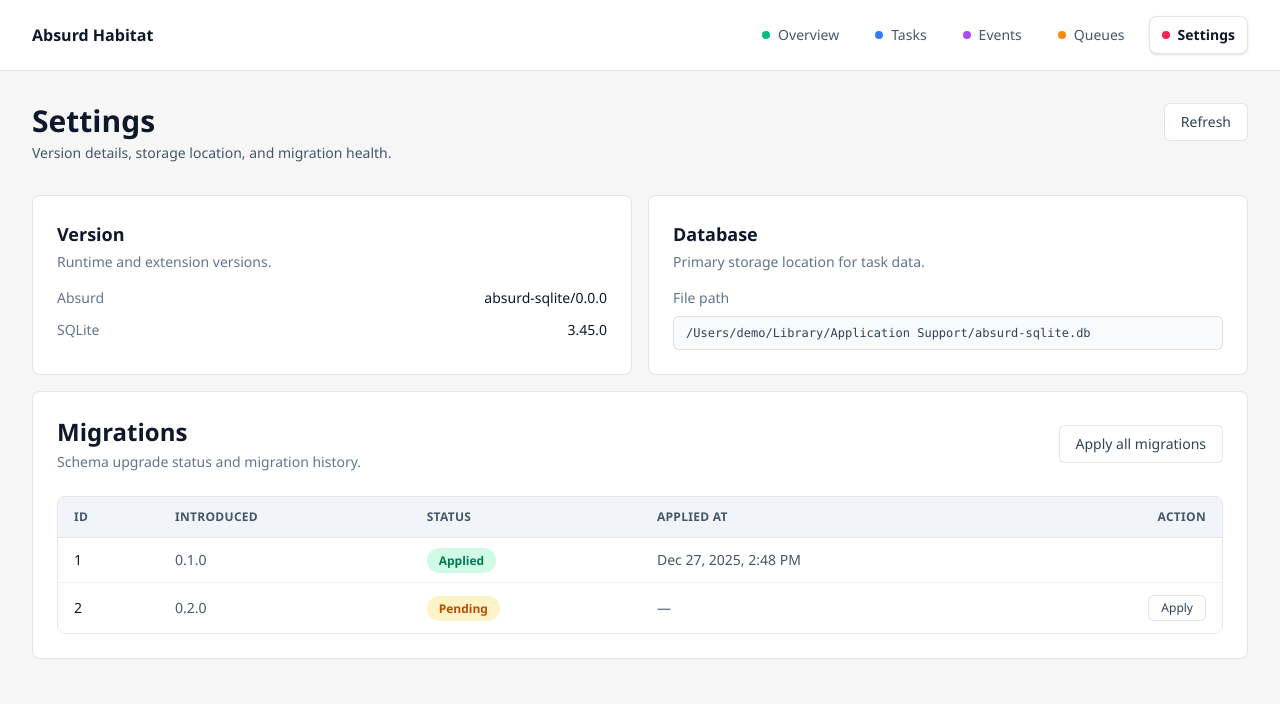
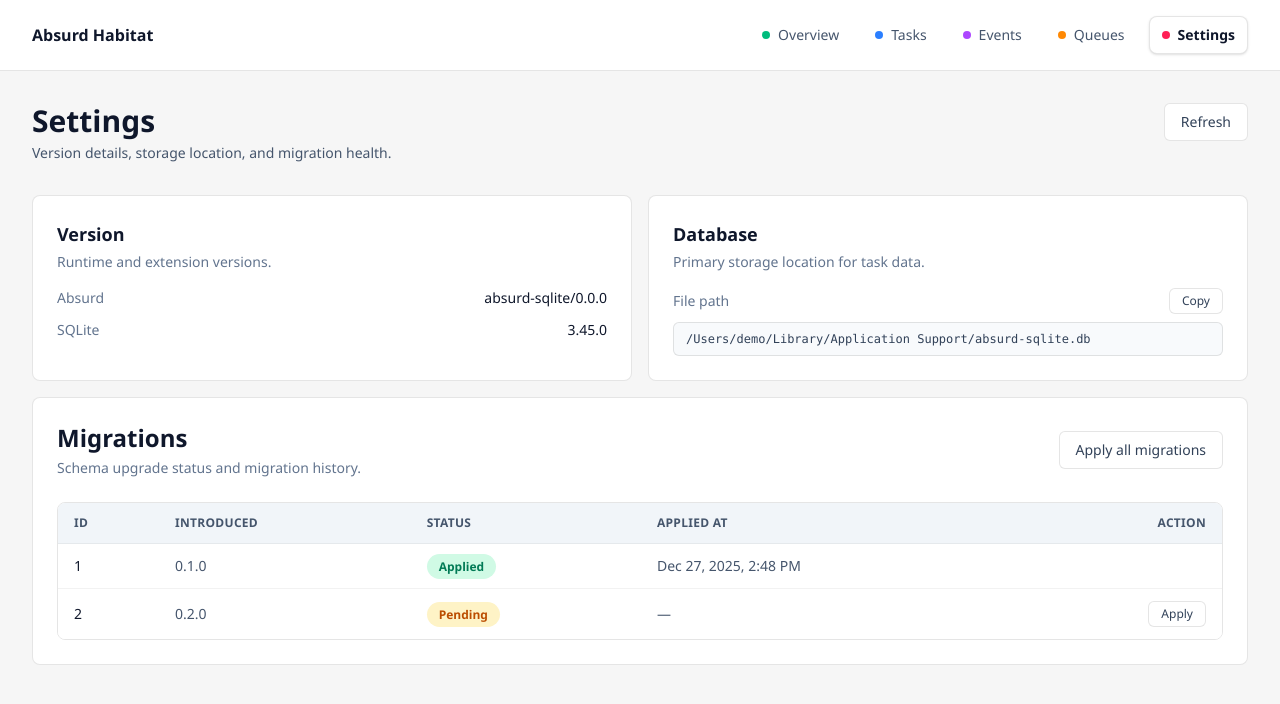
Before and after one commit to b4fun/absurd-sqlite, a SvelteKit app in the folder standalone/: page /settings in a window 1280 px wide. Shown: the top 704 px of the page. Built offline with nearby package versions, Linux system fonts and the light colour scheme.

Commit message:
feat: copy database path

```diff
--- a/standalone/src/routes/settings/+page.svelte
+++ b/standalone/src/routes/settings/+page.svelte
@@ -34,6 +34,10 @@
   const hasPendingMigrations = $derived(
     migrations.some((migration) => migration.status === "pending"),
   );
+  const canCopyPath = $derived(
+    data.dbPath !== "--" && data.dbPath.trim().length > 0,
+  );
+  let copyStatus = $state<"idle" | "copied" | "error">("idle");
 
   const refreshData = async () => {
     settings = await provider.getSettingsInfo();
@@ -52,6 +56,23 @@
   const handleApplyMigration = async (migrationId: number) => {
     await provider.applyMigration(migrationId);
     await refreshData();
+  };
+
+  const handleCopyPath = async () => {
+    if (!canCopyPath) {
+      return;
+    }
+
+    try {
+      await navigator.clipboard.writeText(data.dbPath);
+      copyStatus = "copied";
+    } catch {
+      copyStatus = "error";
+    }
+
+    setTimeout(() => {
+      copyStatus = "idle";
+    }, 2000);
   };
 
   onMount(() => {
@@ -96,7 +117,21 @@
     <p class="mt-1 text-sm text-slate-500">Primary storage location for task data.</p>
     <dl class="mt-4 space-y-3 text-sm">
       <div class="space-y-2">
-        <dt class="text-slate-500">File path</dt>
+        <div class="flex items-center justify-between gap-3">
+          <dt class="text-slate-500">File path</dt>
+          <Button
+            type="button"
+            class="rounded-md border border-black/10 bg-white px-3 py-1 text-xs font-medium text-slate-700 disabled:cursor-not-allowed disabled:opacity-60"
+            disabled={!canCopyPath}
+            onclick={handleCopyPath}
+          >
+            {copyStatus === "copied"
+              ? "Copied"
+              : copyStatus === "error"
+                ? "Copy failed"
+                : "Copy"}
+          </Button>
+        </div>
         <dd class="break-all rounded-md border border-black/10 bg-slate-50 px-3 py-2 font-mono text-xs text-slate-700">
           {data.dbPath}
         </dd>
```
